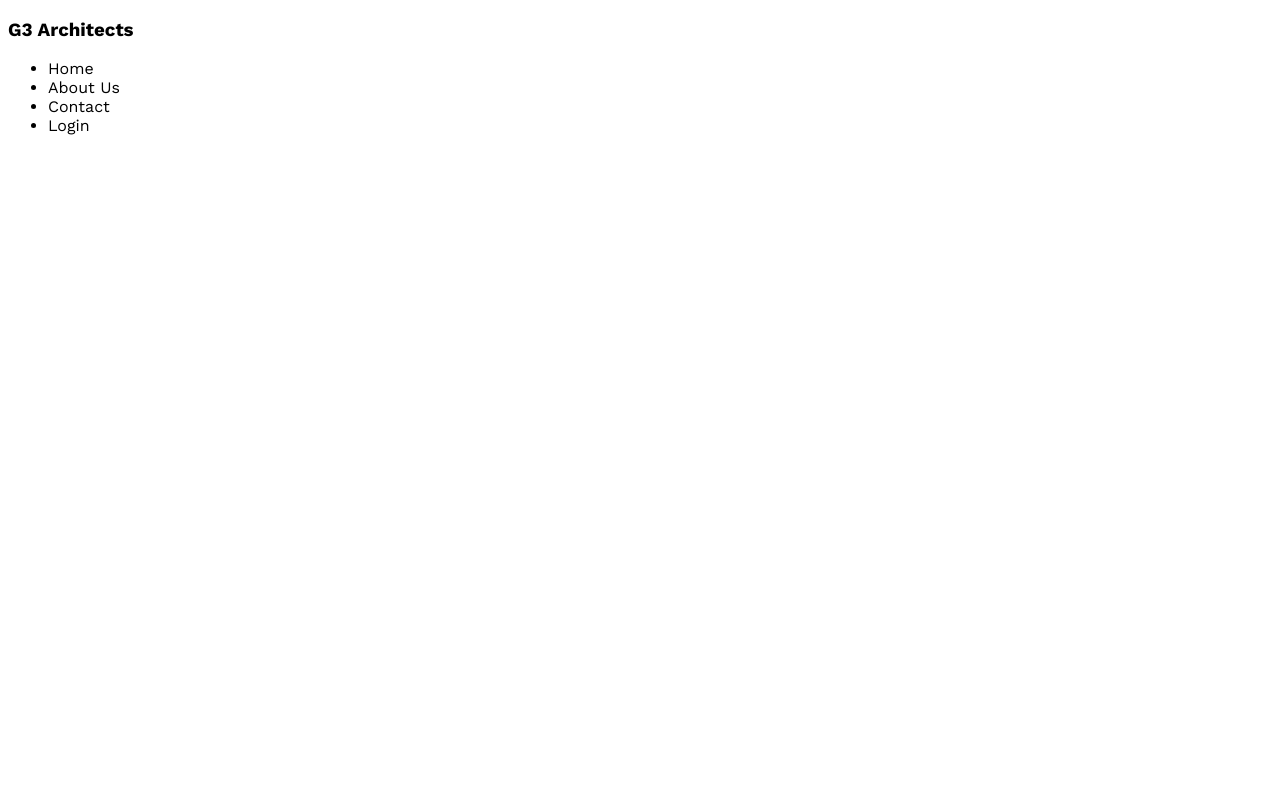
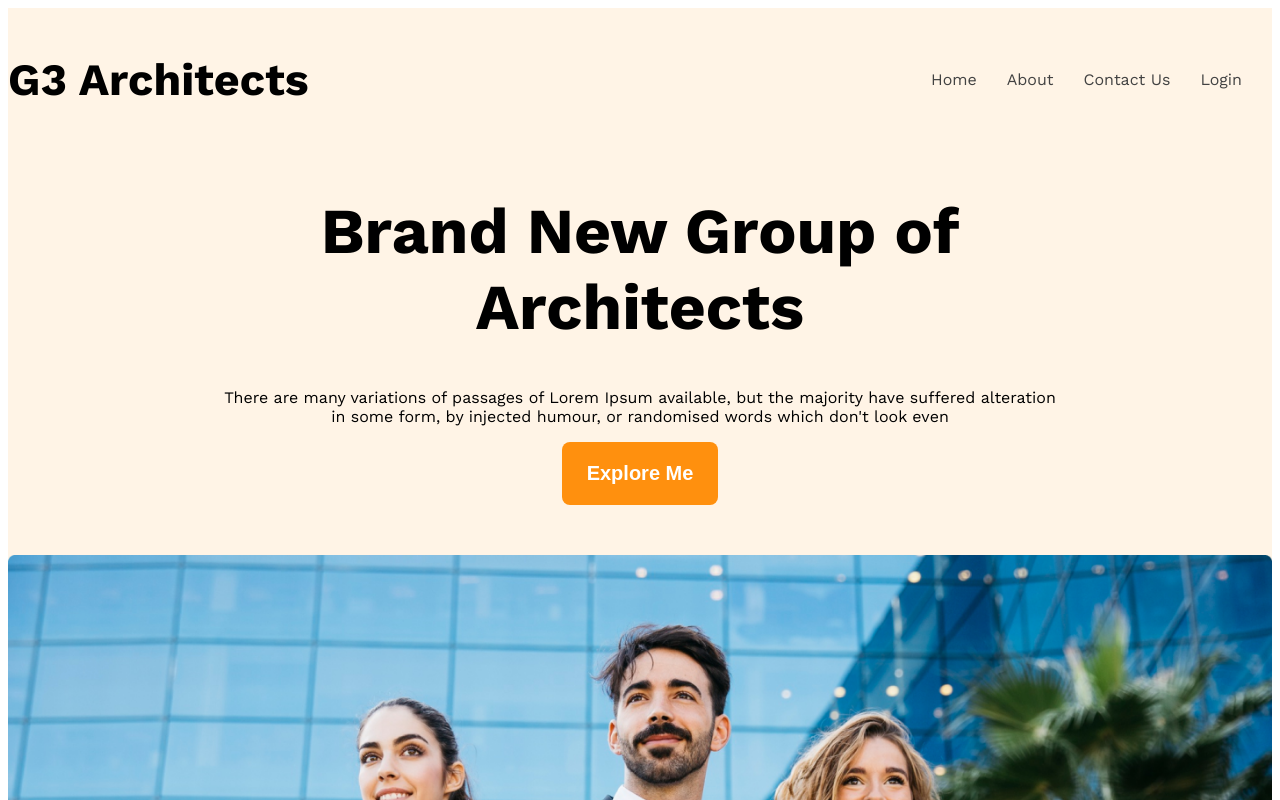
Before and after one commit to montaj25/g3-architects-website, a plain HTML site: page index.html in a window 1280 px wide. Shown: the top 800 px of the page. Drawn offline with nearby package versions, Linux system fonts and the light colour scheme.

Commit message:
added this part

```diff
--- a/index.html
+++ b/index.html
@@ -7,16 +7,25 @@
     <link rel="stylesheet" href="styles/styles.css">
 </head>
 <body class="work-sans-font">
-    <header>
-        <nav class="navbar">
+    <header class="bg-light">
+        <nav class="navbar display-flex">
             <h3 class="brand">G3 Architects</h3>
-            <ul>
-                <li><a href=""></a>Home</li>
-                <li><a href=""></a>About Us</li>
-                <li><a href=""></a>Contact</li>
-                <li><a href=""></a>Login</li>
-            </ul>
+             <ul class="nav-links display-flex">
+                <!-- li.nav-item*4>a.nav-link -->
+                 <li class="nav-item"><a href="" class="nav-link text-gray">Home</a></li>
+                 <li class="nav-item"><a href="" class="nav-link text-gray">About</a></li>
+                 <li class="nav-item"><a href="" class="nav-link text-gray">Contact Us</a></li>
+                 <li class="nav-item"><a href="" class="nav-link text-gray">Login</a></li>
+             </ul>
         </nav>
+        <div class="banner">
+            <div class="banner-content">
+                <h1 class="banner-title">Brand New Group of Architects</h1>
+                <p class="banner-description">There are many variations of passages of Lorem Ipsum available, but the majority have suffered alteration in some form, by injected humour, or randomised words which don't look even</p>
+                <button class="btn-primary">Explore Me</button>
+            </div>
+            <img class="banner-image" src="images/banner.png" alt="">
+        </div>
     </header>
     <main>
 
--- a/styles/styles.css
+++ b/styles/styles.css
@@ -7,3 +7,74 @@
   font-weight: 400;
   font-style: normal;
 }
+
+/* Shared Style*/
+.display-flex{
+    display: flex;
+}
+.btn-primary{
+    background-color: #FF900E;
+    color: #FFFFFF;
+    padding: 20px 25px;
+    font-size: 1.25rem;
+    font-weight: 600;
+    border-radius: 8px;
+    border: none;
+}
+/* dark-02*/
+.text-gray{
+    color: #424242;
+}
+/* dark-03*/
+.text-light-gray{
+    color: #727272;
+}
+.bg-light{
+    background-color: rgba(255, 144, 14, 0.1);
+}
+/* header Style*/
+
+
+/* navbar related Style*/
+.navbar{
+    justify-content: space-between;
+    align-items: center;
+}
+.brand{
+    font-weight: 700;
+    font-size: 2.8rem;
+}
+.nav-item{
+    list-style: none;
+    margin-right: 30px;
+}
+.nav-link{
+    text-decoration: none;
+    font-weight: 500px;
+
+}
+.navbar, .banner{
+    max-width: 1440px;
+    margin: 0 auto;
+}
+/* banner related style*/
+.banner-content{
+    max-width: 850px;
+    margin: 0 auto;
+    text-align: center;
+    margin-bottom: 50px;
+}
+.banner-title{
+    font-weight: 700;
+    font-size: 4rem;
+}
+.banner-image{
+    width: 100%;
+}
+
+/* responsive media quary*/
+@media screen and (max-width: 576px) {
+    .navbar, .nav-links{
+        flex-direction: column;
+    }
+}
```
